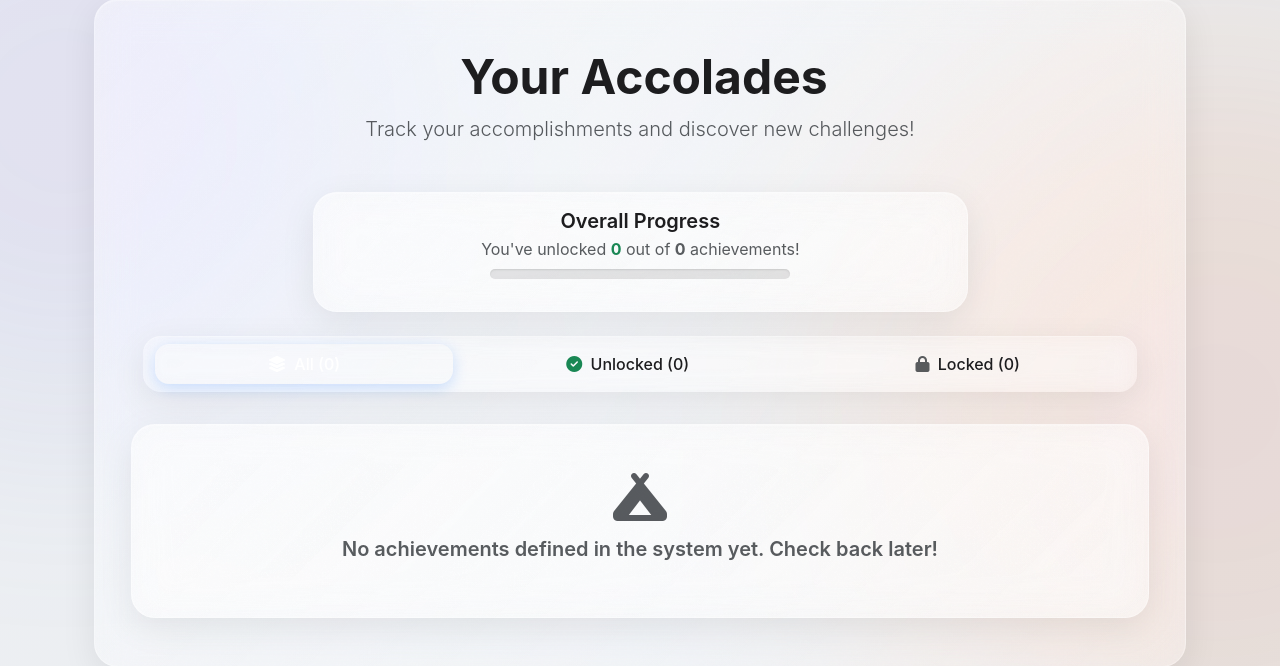
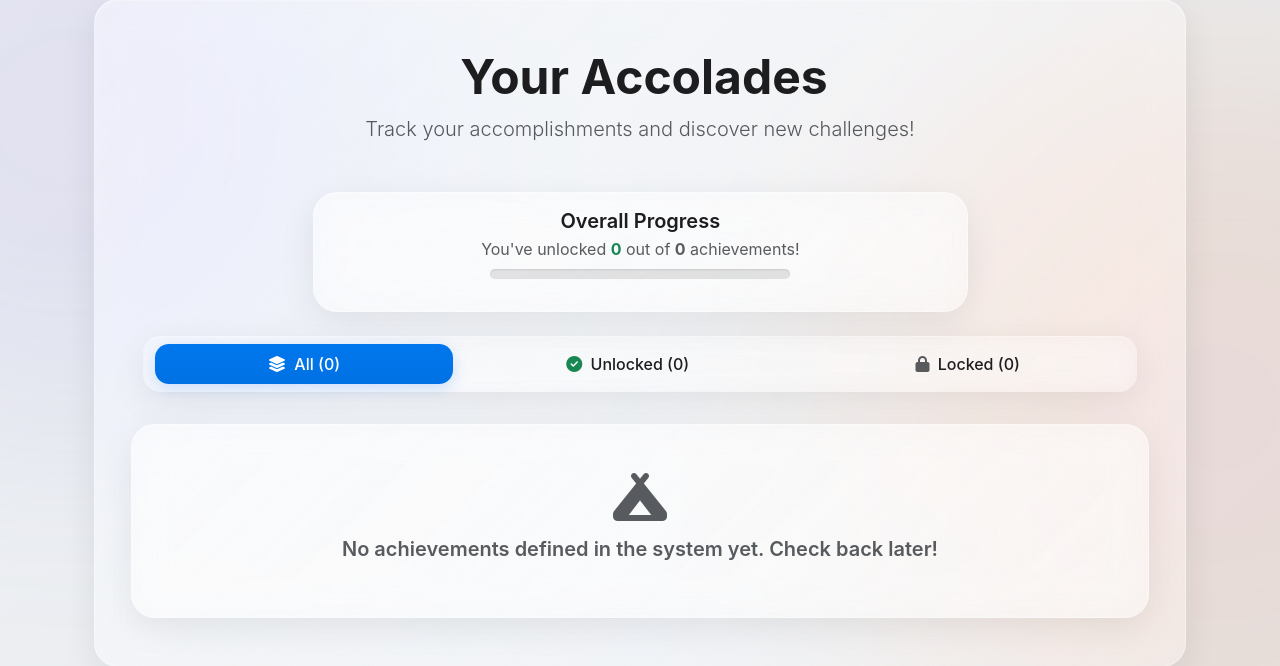
Before and after one commit to nellbert/odin-tracker, a Django app: template tracker/templates/tracker/achievements_list.html in a window 1280 px wide. Shown: the part 129-795 px from the top of the page. Run offline with Django 5.2, Linux system fonts and the light colour scheme; the template is opened without the code that fills it, so the values that code supplies are empty.

Commit message:
Fix: Ensure active achievement tab uses full background gradient for text contrast

```diff
--- a/tracker/templates/tracker/achievements_list.html
+++ b/tracker/templates/tracker/achievements_list.html
@@ -113,7 +113,7 @@
         color: var(--link-hover-color);
     }
     .glass-nav-tabs .nav-item .nav-link.active {
-        background-color: var(--btn-primary-bg);
+        background: var(--btn-primary-bg);
         color: white;
         box-shadow: 0 4px 15px rgba(var(--bs-primary-rgb), 0.2);
     }
```
